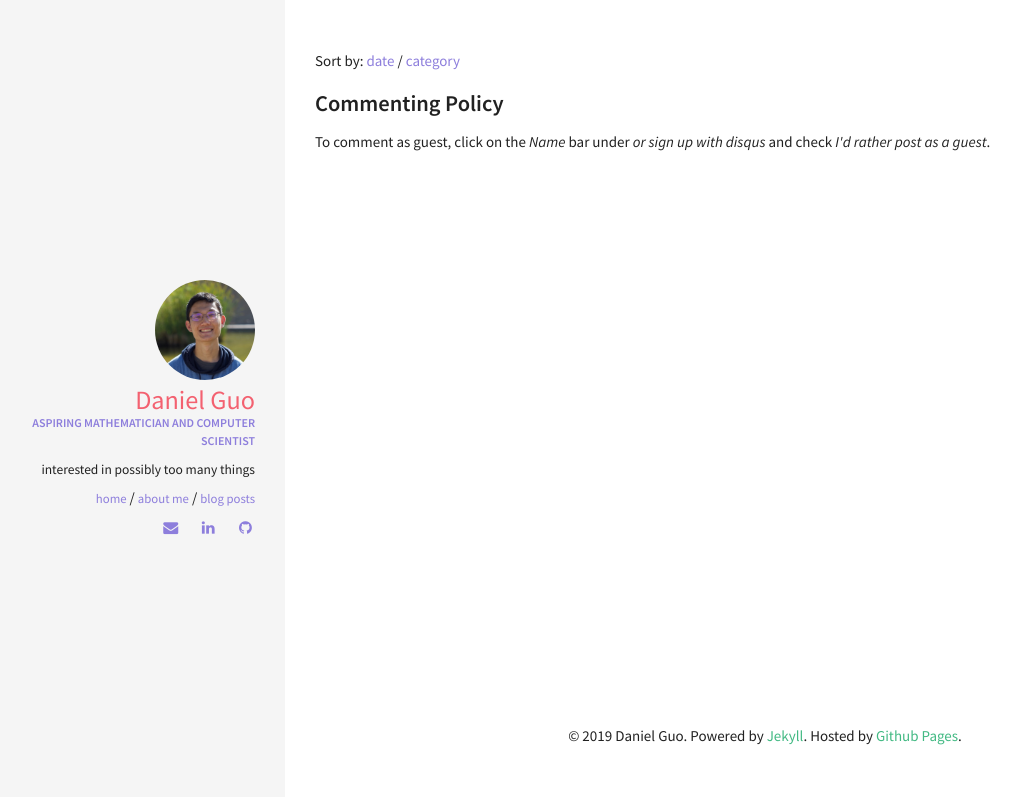
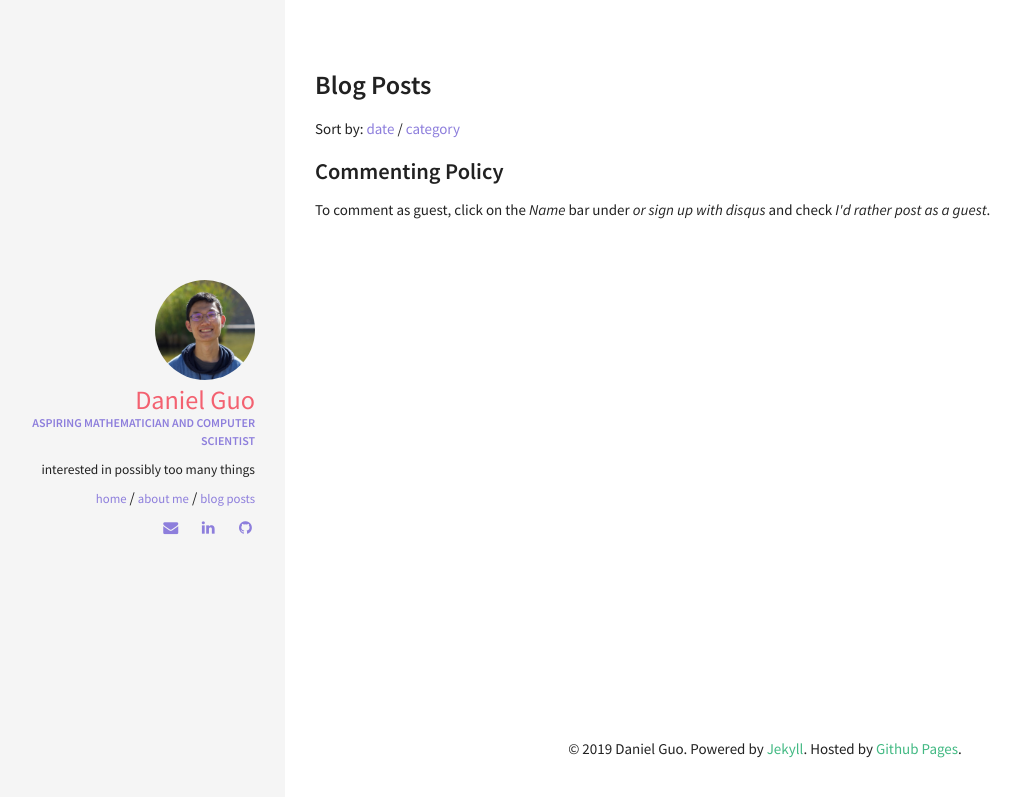
Before and after one commit to d-guo/danielguo.dev_old, a Jekyll site: the page built from policy/comments.html, in a window 1280 px wide. Shown: the top 797 px of the page, without its empty margins (35-1056 px from the left). Built offline with Jekyll 4.4.1, drawn with Linux system fonts in a browser that asks for light colours.

Commit message:
fix a bit of the spacing in sort by and title

```diff
--- a/_layouts/page.html
+++ b/_layouts/page.html
@@ -3,11 +3,8 @@
 ---
 
   <div id="page">
-    <!--
-    <header class="page-header">
-      <h2>Blog Posts</h2>
-    </header>
-    -->
+    <h2>Blog Posts</h2>
+
     <nav class="nav">
       <ul class="nav-list-blog-posts">
         <li class="nav-item">
--- a/_sass/pages/_layout.scss
+++ b/_sass/pages/_layout.scss
@@ -103,6 +103,7 @@
   padding: 0;
   list-style: none;
   .nav-item {
+    margin-top: -1em;
     display: inline-block;
     *display: inline;
     zoom: 1;
```
